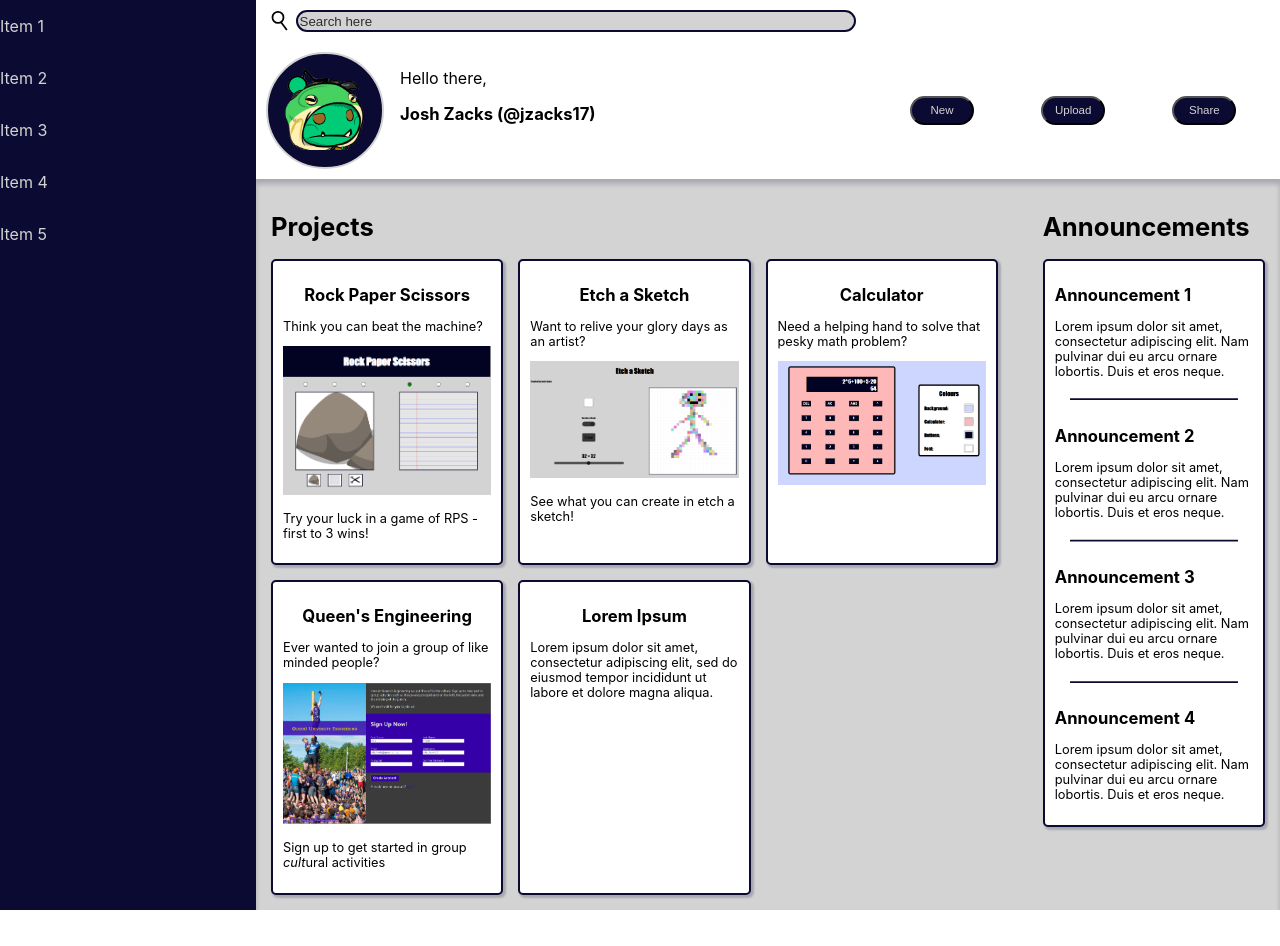
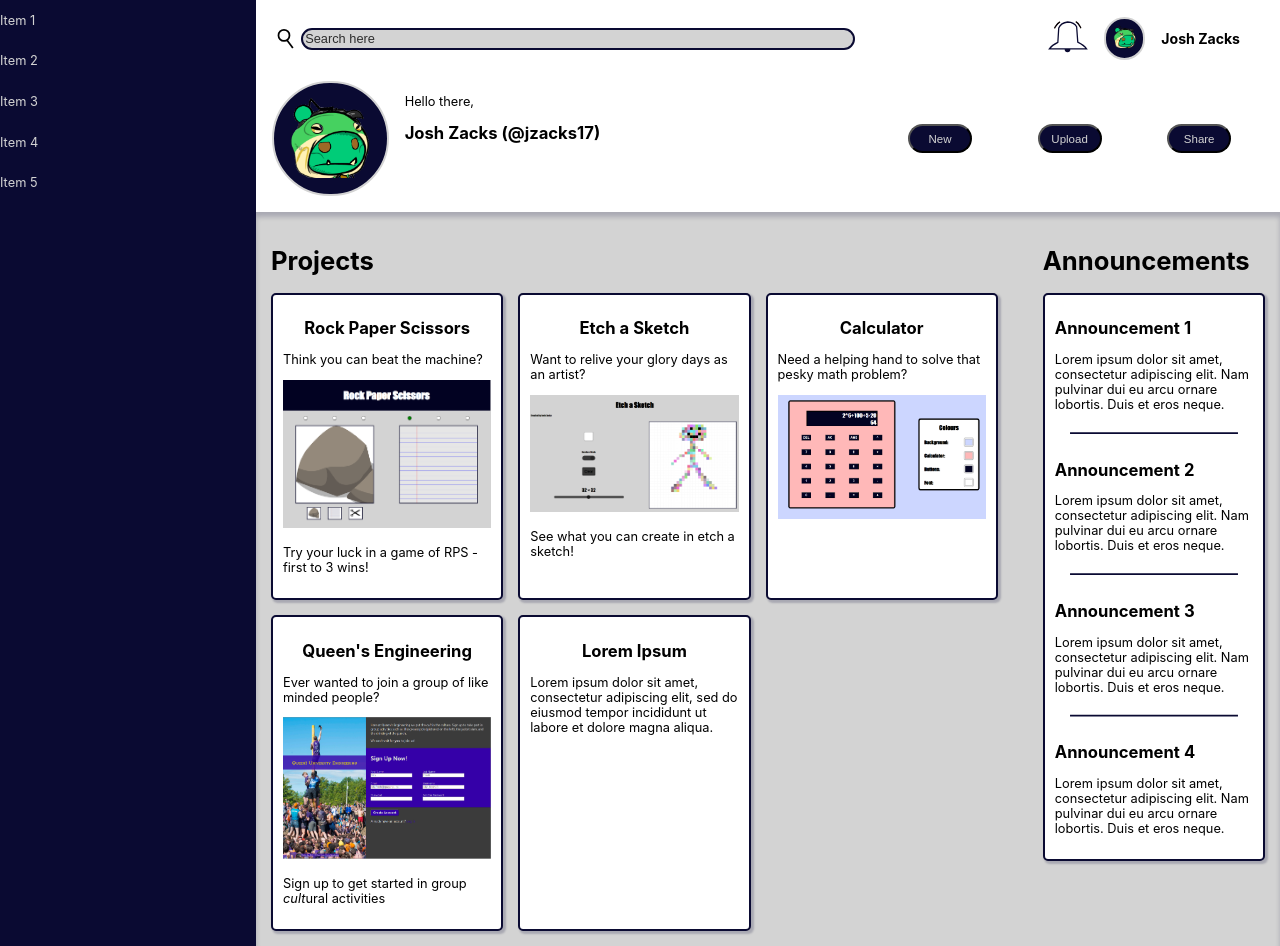
Before and after one commit to jzacks17/dashboard, a plain HTML site: page index.html in a window 1280 px wide. Before the commit the page ends 910 px from the top, so only its background shows below. Drawn offline with Linux system fonts and the light colour scheme.

Commit message:
Added content to notification section

```diff
--- a/index.html
+++ b/index.html
@@ -21,13 +21,23 @@
 
         </div>
 
-        <div class="buttons1">
+        <div class="notification">
+
+            <div class="bell">
+                <img src="./images/bell.svg" alt="notification bell">
+            </div>
+
+            <div class="avatar">
+                <img src="./images/avatar.png" alt="avatar">
+            </div>
+
+            <h3>Josh Zacks</h3>
 
         </div>
 
         <div class="user-info">
 
-            <div class="photo">
+            <div class="avatar">
                 <img src="./images/avatar.png" alt="avatar">
             </div>
 
@@ -38,7 +48,7 @@
 
         </div>
 
-        <div class="buttons2">
+        <div class="buttons">
             <button>New</button>
             <button>Upload</button>
             <button>Share</button>
--- a/styles.css
+++ b/styles.css
@@ -32,6 +32,17 @@ h1 {
 
 h2{
     font-size: 1.3Vw;
+
+}
+
+h3{
+    font-size: 1.1Vw;
+
+}
+
+
+p{
+    font-size: 1Vw;
 }
 
 .header {
@@ -41,13 +52,13 @@ h2{
 
     display: grid;
     gap: 20px;
-    padding: 10px;
+    padding: 16px;
 
     grid-template-columns: 3fr 2fr;
 
     grid-template-areas:
-        "search buttons1"
-        "user-info buttons2";
+        "search notification"
+        "user-info buttons";
 
     align-items: center;
 
@@ -79,15 +90,54 @@ h2{
     flex: 1;
     background-color: var(--secondary-colour);
     border: 2px solid var(--primary-colour);
+    font-size: 1Vw;
 }
 
 .search>input::placeholder {
+
+    font-size: 1Vw;
     color: rgb(45, 45, 45);
 }
 
 
-.header>.buttons1 {
-    grid-area: buttons1;
+.header>.notification {
+    grid-area: notification;
+
+    display: flex;
+
+    flex-direction: row;
+
+    align-items: center;
+
+    justify-content: right;
+
+    margin: 0px 24px;
+
+
+}
+
+.notification .bell{
+    width: 12%;
+
+    margin-right: 16px;
+}
+
+.notification .bell img{
+    width: 100%;
+    height: auto;
+}
+
+.notification .avatar{
+
+    width: 12%;
+    background-color: var(--primary-colour);
+    border: 2px solid var(--secondary-colour);
+
+    padding: 0.5Vw;
+
+    border-radius: 10Vw;
+
+    margin-right: 16px;
 }
 
 .header>.user-info {
@@ -101,7 +151,7 @@ h2{
 
 }
 
-.user-info .photo{
+.user-info .avatar{
 
     width: 20%;
     background-color: var(--primary-colour);
@@ -114,13 +164,13 @@ h2{
     margin-right: 16px;
 }
 
-.user-info img{
+.avatar img{
     width: 100%;
     height: auto;
 }
 
-.header>.buttons2 {
-    grid-area: buttons2;
+.header>.buttons {
+    grid-area: buttons;
 
     display: grid;
 
@@ -130,7 +180,7 @@ h2{
     justify-items: center;
 }
 
-.buttons2>button {
+.buttons>button {
     width: 5Vw;
 
     height: 2.25Vw;
@@ -148,7 +198,7 @@ h2{
 
 }
 
-.buttons2>button:hover {
+.buttons>button:hover {
     cursor: pointer;
 
     background-color: var(--secondary-colour);
@@ -212,8 +262,6 @@ h2{
     background-color: white;
     box-shadow: 2px 2px 2px 1px rgba(0, 0, 50, 0.2);
 
-    font-size: 1Vw;
-
     transition: all .2s ease-in-out;
 }
 
@@ -264,9 +312,6 @@ h2{
 
 }
 
-.announcement{
-    font-size: 1Vw;
-}
 
 .line{
     text-align: center;
```
Also changed, not shown: images/bell.svg (added).
